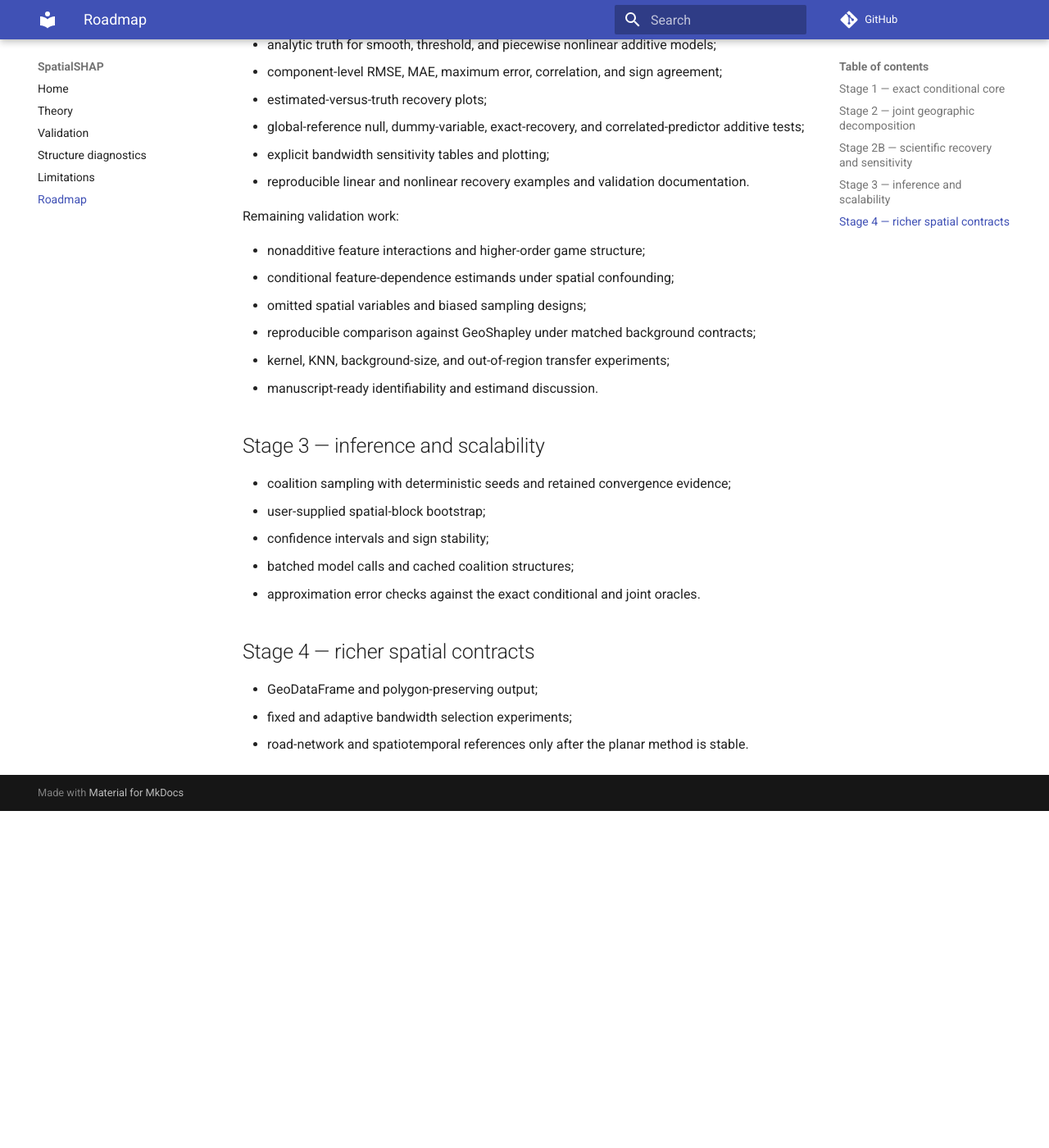
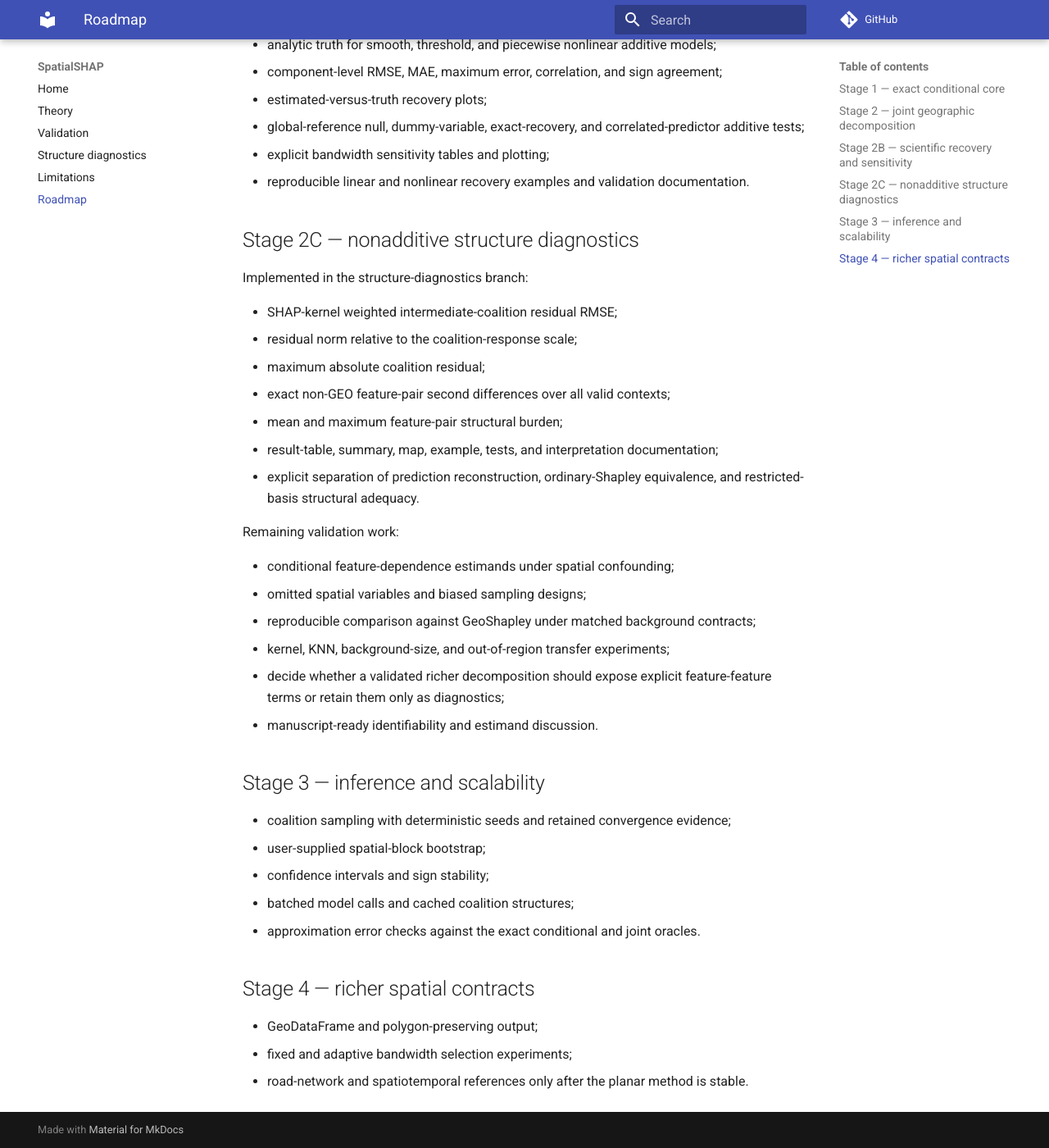
Before and after one commit to hujinghaoabcd/spatialshap, an MkDocs documentation site: the page built from docs/roadmap.md, in a window 1280 px wide and 1400 px high, scrolled down 883 px. Shown: the whole window at 82% size. Built offline with MkDocs 1.6.1 and Material for MkDocs 9.7.7, drawn with Linux system fonts in a browser that asks for light colours; comment, search, counter and statistics services are not loaded; before the commit the page ends 1872 px from its top, so only the background shows below that.

Commit message:
Update roadmap for structure diagnostics

```diff
--- a/docs/roadmap.md
+++ b/docs/roadmap.md
@@ -34,13 +34,27 @@ Implemented:
 - explicit bandwidth sensitivity tables and plotting;
 - reproducible linear and nonlinear recovery examples and validation documentation.
 
+## Stage 2C — nonadditive structure diagnostics
+
+Implemented in the structure-diagnostics branch:
+
+- SHAP-kernel weighted intermediate-coalition residual RMSE;
+- residual norm relative to the coalition-response scale;
+- maximum absolute coalition residual;
+- exact non-GEO feature-pair second differences over all valid contexts;
+- mean and maximum feature-pair structural burden;
+- result-table, summary, map, example, tests, and interpretation documentation;
+- explicit separation of prediction reconstruction, ordinary-Shapley equivalence,
+  and restricted-basis structural adequacy.
+
 Remaining validation work:
 
-- nonadditive feature interactions and higher-order game structure;
 - conditional feature-dependence estimands under spatial confounding;
 - omitted spatial variables and biased sampling designs;
 - reproducible comparison against GeoShapley under matched background contracts;
 - kernel, KNN, background-size, and out-of-region transfer experiments;
+- decide whether a validated richer decomposition should expose explicit
+  feature-feature terms or retain them only as diagnostics;
 - manuscript-ready identifiability and estimand discussion.
 
 ## Stage 3 — inference and scalability
```
